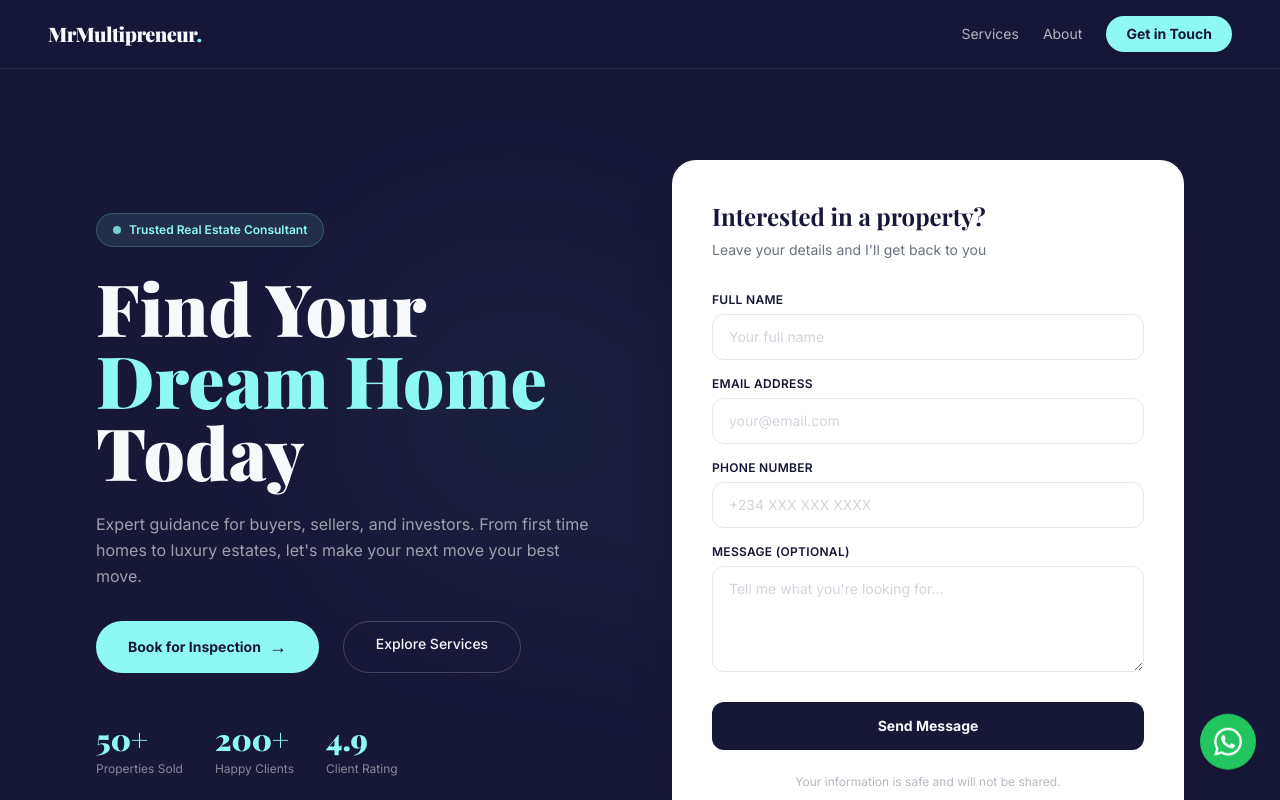
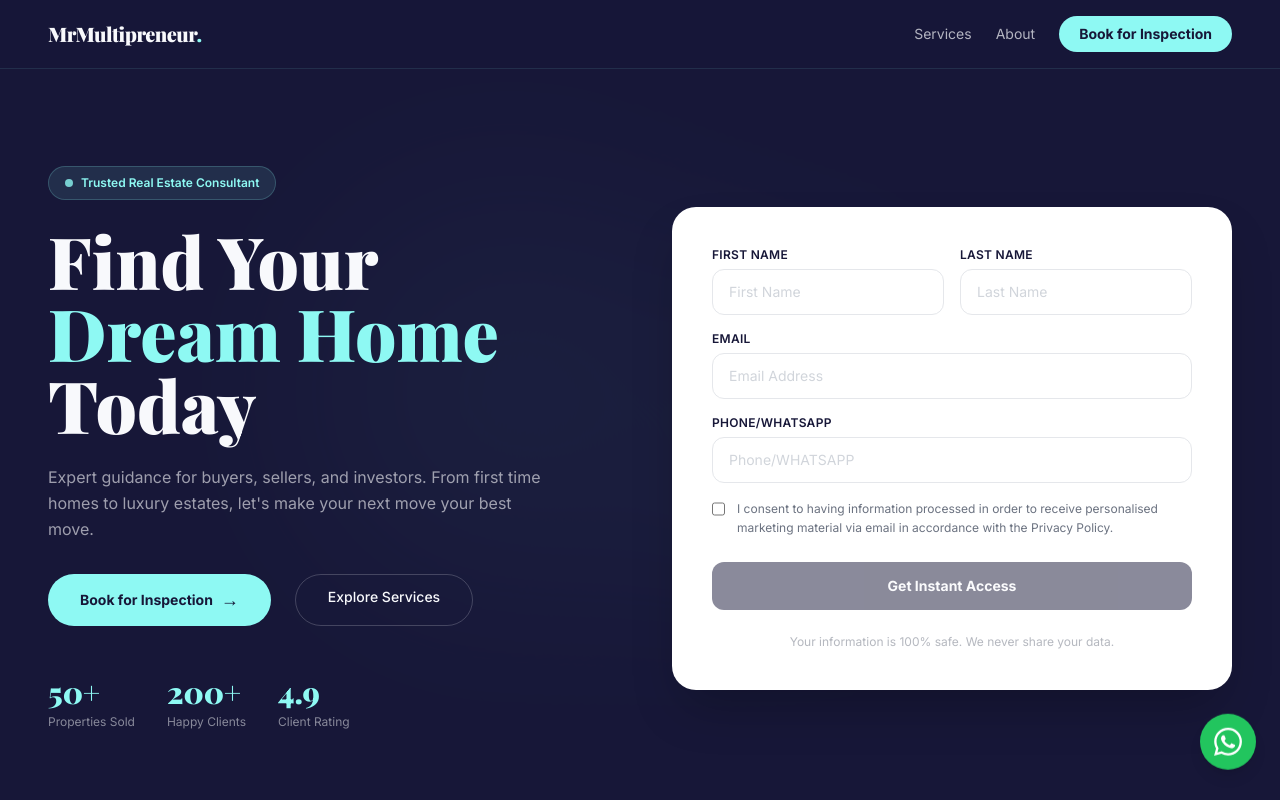
Before and after one commit to dev-anna-life/mr-multipreneur-realtor, a Next.js app: page / in a window 1280 px wide. Shown: the top 800 px of the page. Built offline with nearby package versions, Linux system fonts and the light colour scheme.

Commit message:
Update form: First/Last Name, consent checkbox, Get Instant Access button

```diff
--- a/app/page.js
+++ b/app/page.js
@@ -54,19 +54,20 @@ function AnimatedCounter({ target, suffix = '', decimals = 0 }) {
   return <span ref={ref}>{count.toFixed(decimals)}{suffix}</span>
 }
 
-function FormCard({ isHero }) {
+function FormCard() {
   const [submitted, setSubmitted] = useState(false)
   const [sending, setSending] = useState(false)
+  const [consent, setConsent] = useState(false)
 
   async function handleSubmit(e) {
     e.preventDefault()
+    if (!consent) return
     setSending(true)
     const data = {
-      name: e.target.name.value,
+      name: `${e.target.firstName.value} ${e.target.lastName.value}`,
       email: e.target.email.value,
       phone: e.target.phone.value,
-      message: e.target.message?.value || '',
-      source: isHero ? 'Hero Form' : 'Contact Section',
+      source: 'Contact Form',
     }
     try {
       await fetch('/api/contact', {
@@ -76,6 +77,7 @@ function FormCard({ isHero }) {
       })
       setSubmitted(true)
       e.target.reset()
+      setConsent(false)
       try { fbq('track', 'Lead'); } catch(e) {}
       setTimeout(() => setSubmitted(false), 5000)
     } catch {
@@ -96,32 +98,34 @@ function FormCard({ isHero }) {
   }
 
   return (
-    <div className={isHero ? 'bg-white rounded-3xl p-8 md:p-10 shadow-2xl' : ''}>
-      {isHero && <h2 className="font-display font-bold text-2xl text-navy mb-2">Interested in a property?</h2>}
-      {isHero && <p className="text-slate text-sm mb-8">Leave your details and I'll get back to you</p>}
     <form onSubmit={handleSubmit} className="flex flex-col gap-4">
+      <div className="grid grid-cols-2 gap-4">
         <div>
-          <label className="text-xs font-semibold text-navy uppercase tracking-wide mb-1.5 block">Full Name</label>
-          <input type="text" name="name" required placeholder="Your full name" className="w-full px-4 py-3 rounded-xl border border-gray-200 text-sm outline-none focus:border-gold transition-colors text-navy placeholder:text-gray-300" />
+          <label className="text-xs font-semibold text-navy uppercase tracking-wide mb-1.5 block">First Name</label>
+          <input type="text" name="firstName" required placeholder="First Name" className="w-full px-4 py-3 rounded-xl border border-gray-200 text-sm outline-none focus:border-gold transition-colors text-navy placeholder:text-gray-300" />
         </div>
         <div>
-          <label className="text-xs font-semibold text-navy uppercase tracking-wide mb-1.5 block">Email Address</label>
-          <input type="email" name="email" required placeholder="your@email.com" className="w-full px-4 py-3 rounded-xl border border-gray-200 text-sm outline-none focus:border-gold transition-colors text-navy placeholder:text-gray-300" />
+          <label className="text-xs font-semibold text-navy uppercase tracking-wide mb-1.5 block">Last Name</label>
+          <input type="text" name="lastName" required placeholder="Last Name" className="w-full px-4 py-3 rounded-xl border border-gray-200 text-sm outline-none focus:border-gold transition-colors text-navy placeholder:text-gray-300" />
+        </div>
       </div>
       <div>
-          <label className="text-xs font-semibold text-navy uppercase tracking-wide mb-1.5 block">Phone Number</label>
-          <input type="tel" name="phone" required placeholder="+234 XXX XXX XXXX" className="w-full px-4 py-3 rounded-xl border border-gray-200 text-sm outline-none focus:border-gold transition-colors text-navy placeholder:text-gray-300" />
+        <label className="text-xs font-semibold text-navy uppercase tracking-wide mb-1.5 block">Email</label>
+        <input type="email" name="email" required placeholder="Email Address" className="w-full px-4 py-3 rounded-xl border border-gray-200 text-sm outline-none focus:border-gold transition-colors text-navy placeholder:text-gray-300" />
       </div>
       <div>
-          <label className="text-xs font-semibold text-navy uppercase tracking-wide mb-1.5 block">Message (optional)</label>
-          <textarea name="message" placeholder="Tell me what you're looking for..." rows={4} className="w-full px-4 py-3 rounded-xl border border-gray-200 text-sm outline-none focus:border-gold transition-colors text-navy placeholder:text-gray-300 resize-y" />
+        <label className="text-xs font-semibold text-navy uppercase tracking-wide mb-1.5 block">Phone/WHATSAPP</label>
+        <input type="tel" name="phone" required placeholder="Phone/WHATSAPP" className="w-full px-4 py-3 rounded-xl border border-gray-200 text-sm outline-none focus:border-gold transition-colors text-navy placeholder:text-gray-300" />
       </div>
-        <button type="submit" disabled={sending} className="bg-navy text-cream py-3.5 rounded-xl font-bold text-sm hover:bg-charcoal transition-all mt-2 w-full cursor-pointer disabled:opacity-50">
-          {sending ? 'Sending...' : 'Send Message'}
+      <label className="flex items-start gap-3 cursor-pointer">
+        <input type="checkbox" checked={consent} onChange={e => setConsent(e.target.checked)} className="mt-0.5 w-4 h-4 rounded border-gray-300 text-gold accent-gold" />
+        <span className="text-xs text-slate leading-relaxed">I consent to having information processed in order to receive personalised marketing material via email in accordance with the Privacy Policy.</span>
+      </label>
+      <button type="submit" disabled={sending || !consent} className="bg-navy text-cream py-3.5 rounded-xl font-bold text-sm hover:bg-charcoal transition-all mt-2 w-full cursor-pointer disabled:opacity-50">
+        {sending ? 'Sending...' : 'Get Instant Access'}
       </button>
-        {isHero && <p className="text-xs text-slate/50 text-center mt-2">Your information is safe and will not be shared.</p>}
+      <p className="text-xs text-slate/50 text-center mt-2">Your information is 100% safe. We never share your data.</p>
     </form>
-    </div>
   )
 }
 
@@ -165,7 +169,7 @@ export default function Home() {
           <div className="flex items-center gap-6">
             <a href="#services" className="hidden md:inline text-cream/70 text-sm hover:text-gold transition-colors">Services</a>
             <a href="#about" className="hidden md:inline text-cream/70 text-sm hover:text-gold transition-colors">About</a>
-            <a href="#contact" className="bg-gold text-navy px-5 py-2 rounded-full text-sm font-bold hover:bg-gold-light transition-all">Get in Touch</a>
+            <a href="#contact" className="bg-gold text-navy px-5 py-2 rounded-full text-sm font-bold hover:bg-gold-light transition-all">Book for Inspection</a>
           </div>
         </div>
       </nav>
@@ -203,7 +207,7 @@ export default function Home() {
             </div>
           </div>
           <div className="animate-fadeUp" style={{ animationDelay: '0.2s' }}>
-            <FormCard isHero />
+            <div className="bg-white rounded-3xl p-8 md:p-10 shadow-2xl"><FormCard /></div>
           </div>
         </div>
       </section>
```
Lines whose indentation alone changed are shown as unchanged.
